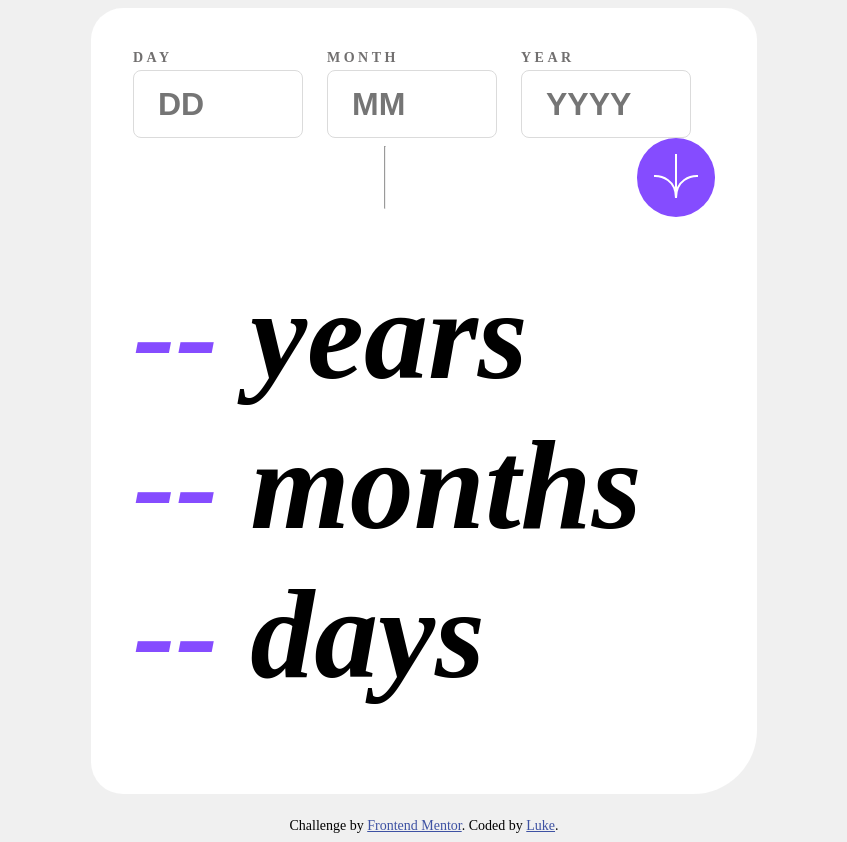
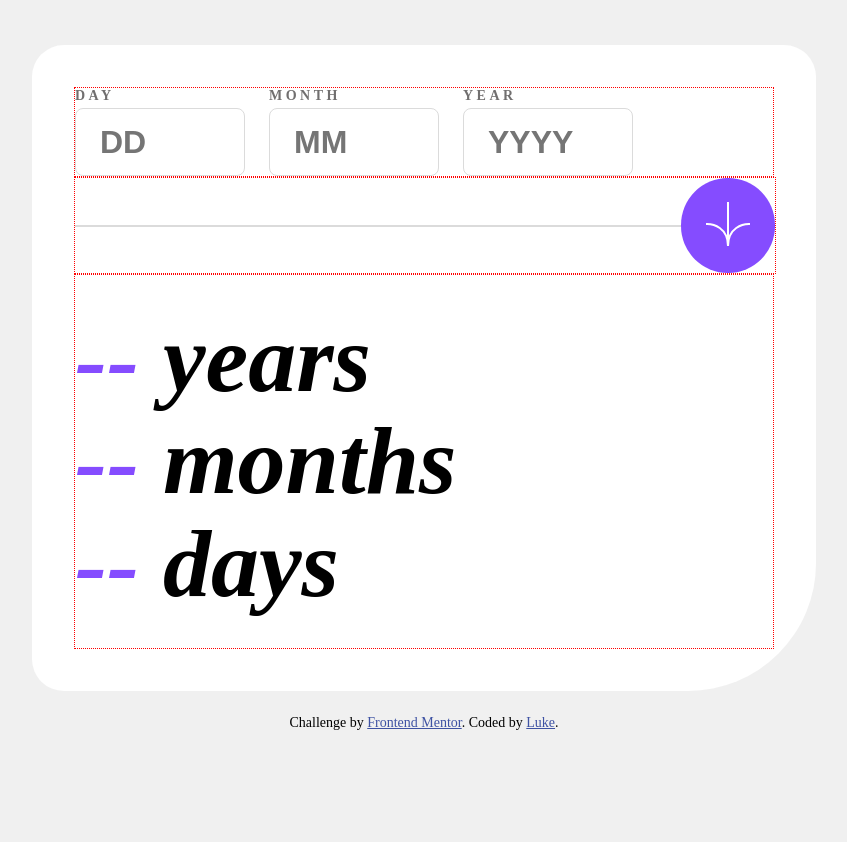
Before and after one commit to heisluke/frontend-mentor-challenges, a plain HTML site: page age-calculator-app-main/index.html in a window 1280 px wide. Shown: the whole page, without its empty margins (216-1063 px from the left). After the commit the page ends 800 px from the top, so only its background shows below. Drawn offline with Linux system fonts and the light colour scheme.

Commit message:
better ui, more accurate

```diff
--- a/age-calculator-app-main/index.html
+++ b/age-calculator-app-main/index.html
@@ -49,12 +49,15 @@
 
         </div>
 
+
+        <div class="attribution">
+          Challenge by <a href="https://www.frontendmentor.io?ref=challenge" target="_blank">Frontend Mentor</a>.
+          Coded by <a href="https://bento.me/lou">Luke</a>.
+        </div>
+
       </div>
 
 
-      <div class="attribution">
-        Challenge by <a href="https://www.frontendmentor.io?ref=challenge" target="_blank">Frontend Mentor</a>.
-        Coded by <a href="https://bento.me/lou">Luke</a>.
-      </div>
+
     </body>
 </html>
--- a/age-calculator-app-main/main.css
+++ b/age-calculator-app-main/main.css
@@ -4,19 +4,24 @@
 html {
     font-family: Poppins;
     background-color: hsl(0, 0%, 94%);
+    box-sizing: border-box;
 }
 
 .main {
+    height: 95vh;
+    margin: 0 auto;
+    position: relative;
     display: flex;
+    flex-direction: column;
     justify-content: center;
-    align-items: end;
+    align-items: center;
 }
 
 .container {
-
     padding: 42px;
     background-color: #ffffff;
-    border-radius: 32px 32px 64px 32px ;
+    border-radius: 32px 32px 128px 32px ;
+    width: 700px;
 }
 
 label {
@@ -41,6 +46,7 @@ input {
 
 .form-line {
     display: flex;
+    border: 1px dotted red;
 }
 
 .form-line div {
@@ -54,26 +60,40 @@ input {
 
 .button-divider {
     display: flex;
+    justify-content: space-between;
+    width: 100%;
+    align-items: center;
+    border: 1px dotted red;
+
 }
+
+hr {
+    width: 100%;
+    border: 1px solid hsl(0, 0%, 86%);
+}
+
 
 h1 .convertio {
     color: hsl(259, 100%, 65%);
 }
 
 h1 {
-    font-size: 128px;
-    line-height: 50%;
+    font-size: 96px;
+    line-height: 40%;
     font-weight: 800;
     font-style: italic;
 }
 
 .results {
-    margin-top: 42px;
+    border: 1px dotted red;
 }
 
 button {
     border: none;
     background-color: hsl(259, 100%, 65%);
     border-radius: 200px;
-    padding: 16px;
+    padding: 24px;
 }
+
+/*media queries for smaller screen*/
+/*height: 95svh;*/
```
